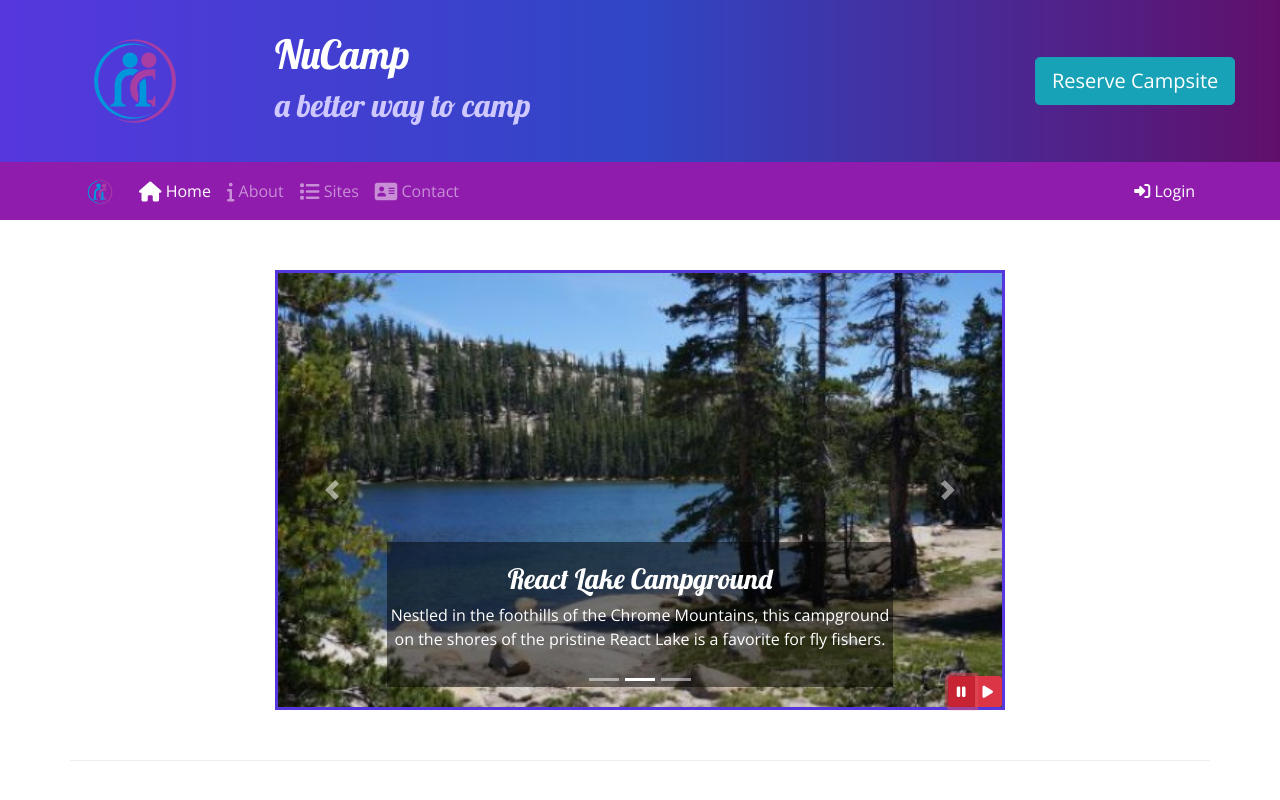
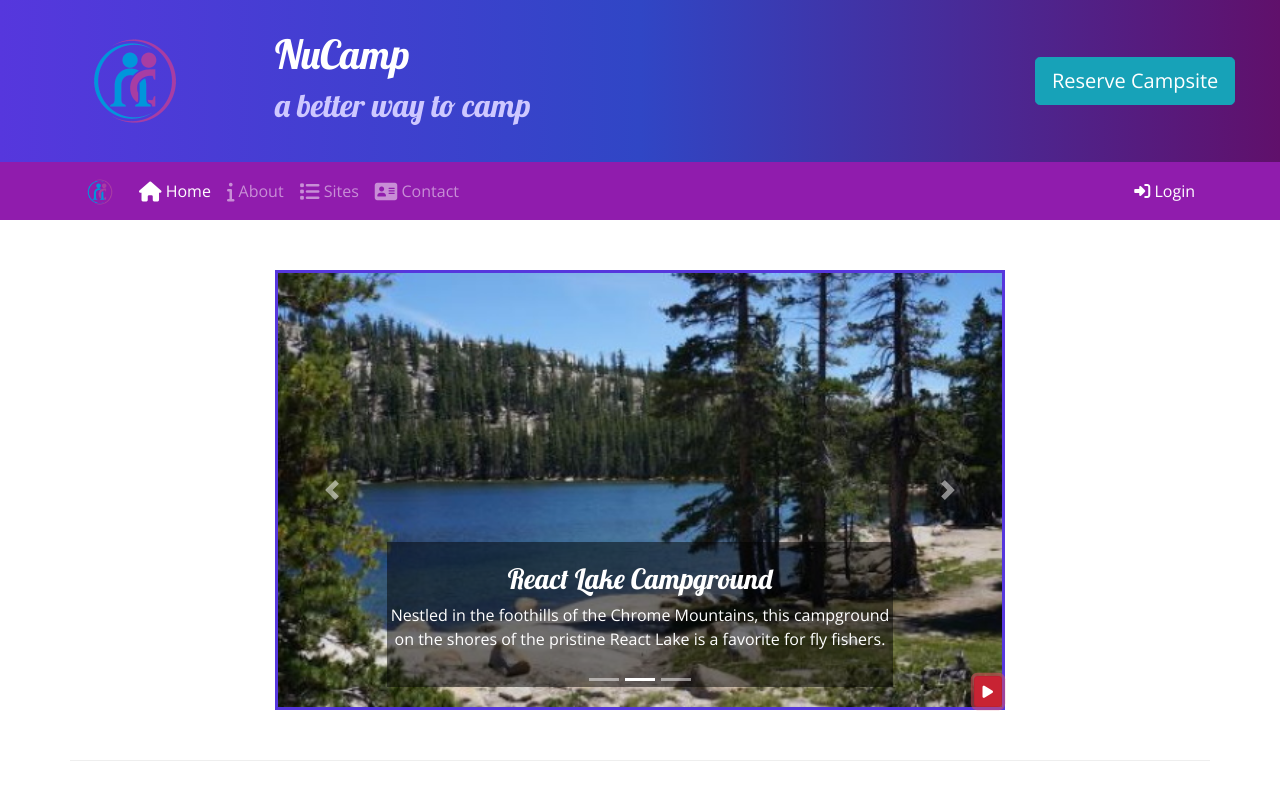
Before and after one commit to jonmv3code/nucampsite, a website: page index.html in a window 1280 px wide. Both pictures are taken after a click on the button 961 px from the left and 691 px from the top of the page. Shown: the top 800 px of the page. Drawn offline with nearby package versions, Linux system fonts and the light colour scheme.

Commit message:
Bootstrap and JQuery Part 2

```diff
--- a/index.html
+++ b/index.html
@@ -210,14 +210,9 @@
             <span class="carousel-control-next-icon"></span>
             <span class="sr-only">Next</span>
           </a>
-          <div class="btn-group" id="carouselButton">
-            <button class="btn btn-danger btn-sm" id="carouselPause">
-              <i class="fa fa-pause"></i>
-            </button>
-            <button class="btn btn-danger btn-sm" id="carouselPlay">
-              <i class="fa fa-play"></i>
-            </button>
-          </div>
+          <button class="btn btn-danger btn-sm" id="carouselButton">
+            <i class="fa fa-pause"></i>
+          </button>
         </div>
       </div>
     </div>
@@ -326,11 +321,16 @@
 
     $(function () {
       $(".carousel").carousel({ interval: 2000 });
-      $("#carouselPause").click(function () {
-        $(".carousel").carousel("pause");
-      });
-      $("#carouselPlay").click(function () {
-        $(".carousel").carousel("cycle");
+      $("#carouselButton").click(function () {
+        if ($("#carouselButton").children("i").hasClass("fa-pause")) {
+          $(".carousel").carousel("pause");
+          $("#carouselButton").children("i").removeClass("fa-pause")
+          $("#carouselButton").children("i").addClass("fa-play")
+        } else {
+          $(".carousel").carousel("cycle");
+          $("#carouselButton").children("i").removeClass("fa-play");
+          $("#carouselButton").children("i").addClass("fa-pause");
+        }
       });
     })
   </script>
```
